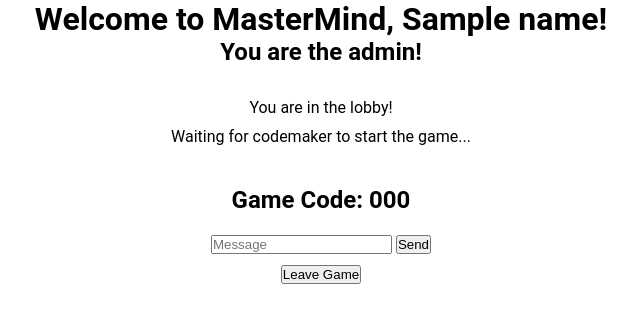
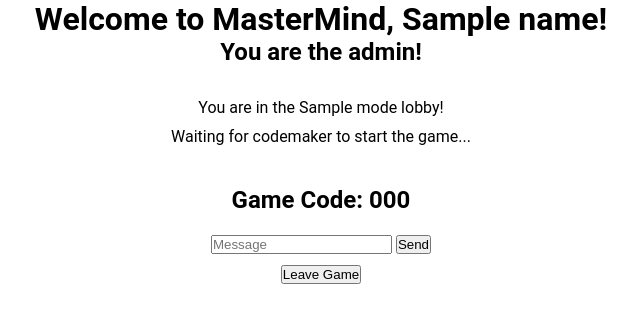
Before and after one commit to franciscobortega/mastermind, a Flask app: template templates/multiplayer-game.html in a window 1280 px wide. Shown: the top 323 px of the page, without its empty margins (319-959 px from the left). Run offline with Flask 3, Linux system fonts and the light colour scheme; the template is opened without the code that fills it: most values are stand-ins (such as "Sample title", 1, 10 or a date in 2020); some libraries are stand-ins or nearby versions.

Commit message:
Updated role and lobby logic for batte royale and multiplayer modes

```diff
--- a/app.py
+++ b/app.py
@@ -13,6 +13,7 @@ socketio = SocketIO(app)
 def handle_connect(auth):
     room = session.get('room')
     name = session.get('name')
+    mode = session.get('mode')
     unique_id = request.sid
 
     print(f"{name} connected to room {room}")
@@ -31,7 +32,7 @@ def handle_connect(auth):
     send({"name": name, "message": "has entered the room."}, to=room)
     rooms[room]["members"] += 1
 
-    if len(rooms[room]["participants"]) == 0:
+    if len(rooms[room]["participants"]) == 0 and mode == "multiplayer":
         rooms[room]["participants"].append({
             "player_id": unique_id,
             "name": name,
@@ -258,6 +259,7 @@ def home_screen():
         code = request.form.get('code')
         join = request.form.get('join', False)
         create = request.form.get('create', False)
+        mode = request.form.get('mode')
 
         if not name:
             return render_template('index.html', error="Please enter a name.", code=code, name=name)
@@ -268,14 +270,18 @@ def home_screen():
         room = code
 
         if create != False:
-            room = generate_room_code(4)
-            # room = 'lobby' # for testing purposes
-            rooms[room] = {"members": 0, "messages": [], "participants": []}
+            if mode == "battle-royale":
+                room = 'battle-royale'
+                rooms[room] = {"members": 0, "messages": [], "participants": []}
+            elif mode == "multiplayer":
+                room = generate_room_code(4)
+                rooms[room] = {"members": 0, "messages": [], "participants": []}
         elif code not in rooms:
             return render_template('index.html', error="Room does not exist.", code=code, name=name)
 
         session["room"] = room
         session["name"] = name
+        session["mode"] = mode
 
         # set roles in session
         print(session)
@@ -303,6 +309,7 @@ def load_game_room():
     """Display game room for a multiplayer game."""
     room = session.get("room")
     name = session.get("name")
+    mode = session.get("mode")
 
     if room is None or session.get("name") is None or room not in rooms:
         return redirect(url_for('home_screen'))
@@ -312,7 +319,7 @@ def load_game_room():
         return redirect(url_for('home_screen'))
 
     user_role = None
-    if len(rooms[room]["participants"]) == 0:
+    if len(rooms[room]["participants"]) == 0 and mode == "multiplayer":
         user_role = 'codemaker'
         print(user_role)
     else:
@@ -320,7 +327,7 @@ def load_game_room():
         print(user_role)
 
 
-    return render_template("multiplayer-game.html", num_attempts=num_attempts, code=room, user_role=user_role, name=name)
+    return render_template("multiplayer-game.html", num_attempts=num_attempts, code=room, user_role=user_role, name=name, mode=mode)
 
 @socketio.on('start_game')
 def handle_start_game():
@@ -346,12 +353,6 @@ def evaluate_guess():
     # Return feedback as JSON
     return jsonify({'feedback': feedback})
 
-@socketio.on('player_move')
-def handle_player_move(data):
-    move = data['move']  # Move made by the player
-
-    print(move)
-
 @app.route('/end', methods=['POST'])
 def end_game():
     """End the game."""
--- a/templates/multiplayer-game.html
+++ b/templates/multiplayer-game.html
@@ -3,7 +3,7 @@ endblock %} {% block content %}
 <h1>Welcome to MasterMind, {{ name }}!</h1>
 <h2>You are the {{ user_role }}!</h2>
 <div id="lobby-options">
-  <p>You are in the lobby!</p>
+  <p>You are in the {{mode}} lobby!</p>
 
   {% if user_role == 'codemaker' %}
   <form id="lobby-form">
```
Also changed, not shown: templates/index.html (+16 -3 lines).
